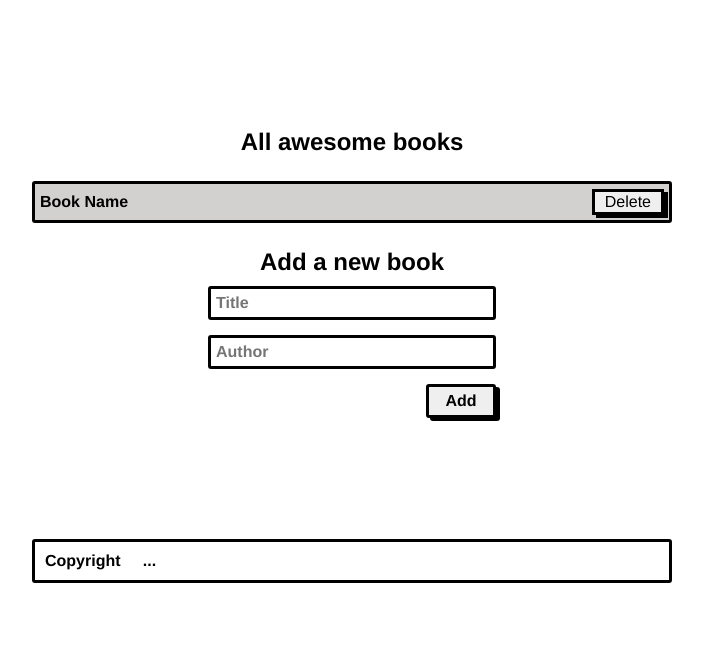
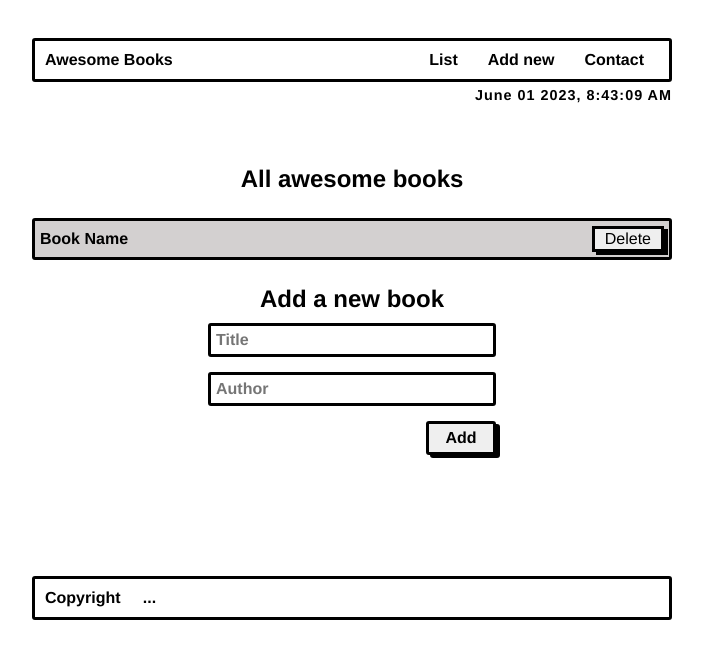
Before and after one commit to hmunish/awesome-books, a website: page index.html in a window 1280 px wide. Shown: the whole page, without its empty margins (288-991 px from the left). Drawn offline with Linux system fonts and the light colour scheme.

Commit message:
Add navbar

```diff
--- a/index.html
+++ b/index.html
@@ -14,6 +14,19 @@
     <main>
       <!-- Main container starts here -->
       <section class="main-container">
+        <!-- Navbar starts here -->
+        <section class="navbar">
+          <nav class="navbar">
+            <p class="navbar">Awesome Books</p>
+            <ul class="navbar">
+              <li class="navbar">List</li>
+              <li class="navbar">Add new</li>
+              <li class="navbar">Contact</li>
+            </ul>
+          </nav>
+          <p class="time"></p>
+        </section>
+        <!-- Navbar ends here -->
         <h1 class="title">All awesome books</h1>
         <section class="books">
           <ul class="books">
--- a/main.js
+++ b/main.js
@@ -1,7 +1,8 @@
 const bookList = document.querySelector('ul.books');
 const addForm = document.querySelector('form.add-book');
 const storageDetails = localStorage.getItem('books');
-
+const timeText = document.querySelector('.time');
+timeText.textContent = new Date().toLocaleString('default', {month: 'long', day:'2-digit', year:'numeric', hour:'numeric', minute:'numeric', second:'numeric'}).replace(',', '').replace(' at', ',');
 // Books class
 
 class Books {
--- a/style.css
+++ b/style.css
@@ -10,11 +10,48 @@
 .main-container {
   width: 50%;
   margin: auto;
-  margin-top: 10%;
+  margin-top: 3%;
   display: flex;
   flex-direction: column;
   align-items: center;
   gap: 25px 0;
+}
+
+section.navbar{
+  width: 100%;
+  margin-bottom: 5%;
+}
+
+nav.navbar{
+  width: 100%;
+  display: flex;
+  justify-content: space-between;
+  padding: 10px;
+  border: 3px solid;
+  border-radius: 3px;
+}
+
+p.navbar{
+  font-weight: 1000;
+}
+
+ul.navbar{
+  display: flex;
+  list-style: none;
+}
+
+li.navbar{
+  padding: 0 15px;
+  font-weight: 1000;
+  cursor: pointer;
+}
+
+.time{
+  float: right;
+  font-size: 0.9rem;
+  font-weight: 700;
+  letter-spacing: 1px;
+  padding: 5px 0;
 }
 
 section.books {
```
